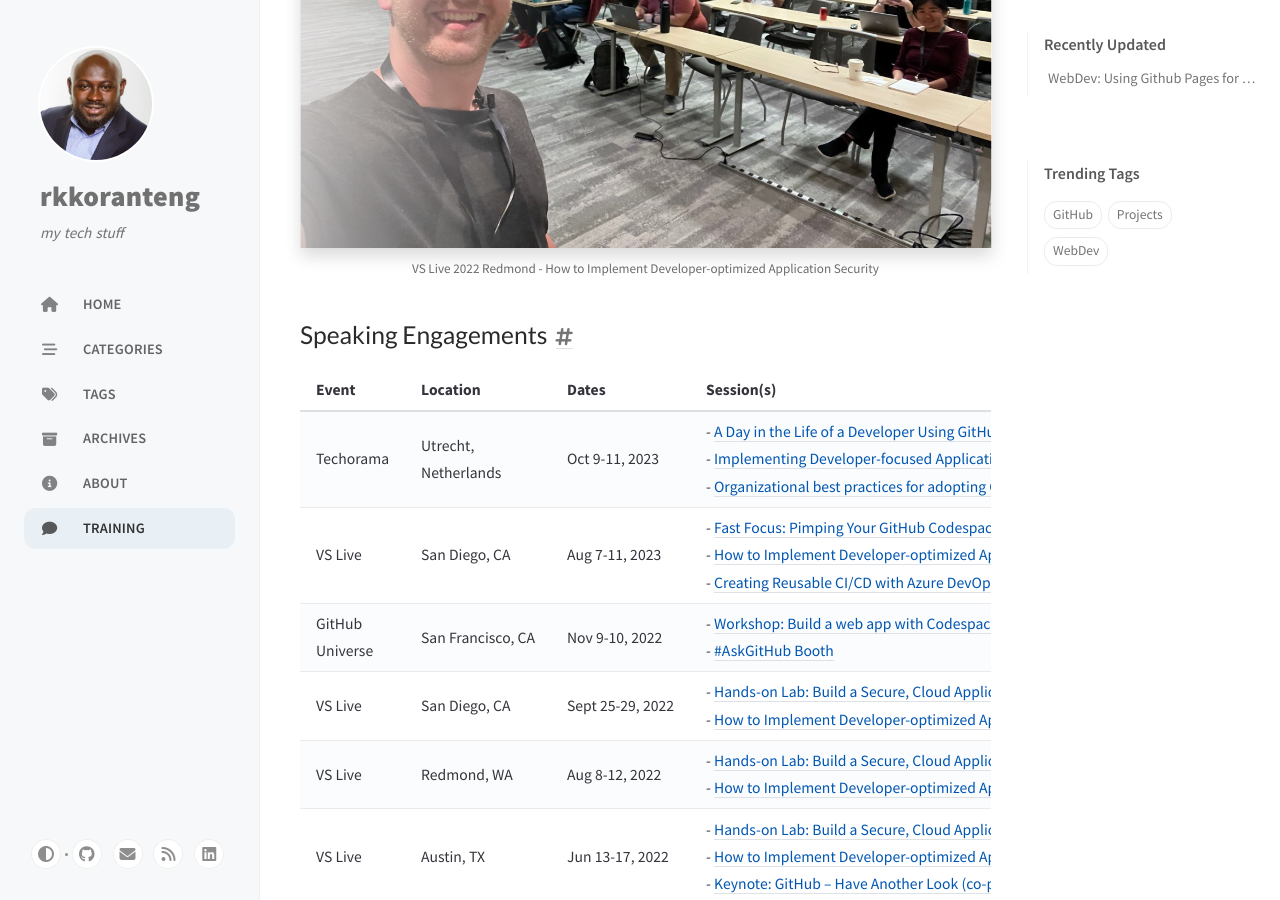
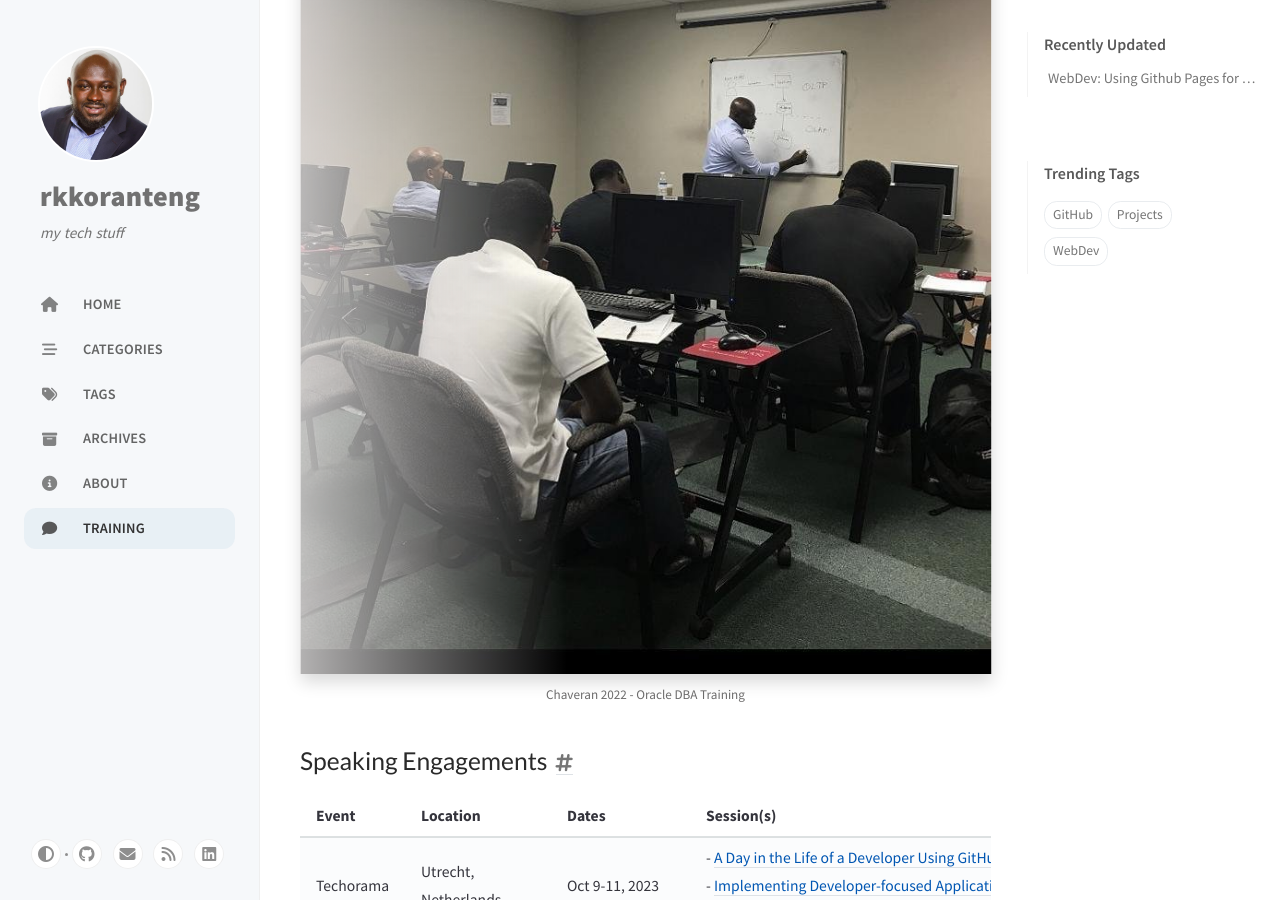
Before and after one commit to RKKoranteng/blog, a Jekyll site: the page built from _tabs/training.md, in a window 1280 px wide and 900 px high, scrolled down 488 px. Built offline with Jekyll 4.4.1, drawn with Linux system fonts in a browser that asks for light colours; cached includes are drawn as plain includes.

Commit message:
update training

```diff
--- a/_tabs/training.md
+++ b/_tabs/training.md
@@ -6,8 +6,8 @@ order: 5
 
 Interested in learning database stuff? Contact me through [LinkedIn](https://www.linkedin.com/in/richard-koranteng)!
 
-![VS Live 2022 Redmond - How to Implement Developer-optimized Application Security](/assets/img/sample/speaking.jpg){: .shadow }
-_VS Live 2022 Redmond - How to Implement Developer-optimized Application Security_
+![Chaveran 2022 - Oracle DBA Training](/assets/img/sample/training.jpg){: .shadow }
+_Chaveran 2022 - Oracle DBA Training_
 
 ## Speaking Engagements
 
```
Also changed, not shown: assets/img/sample/training.jpg (added).
